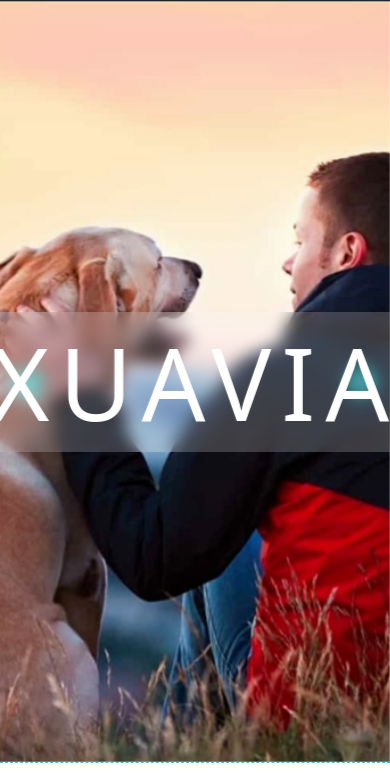
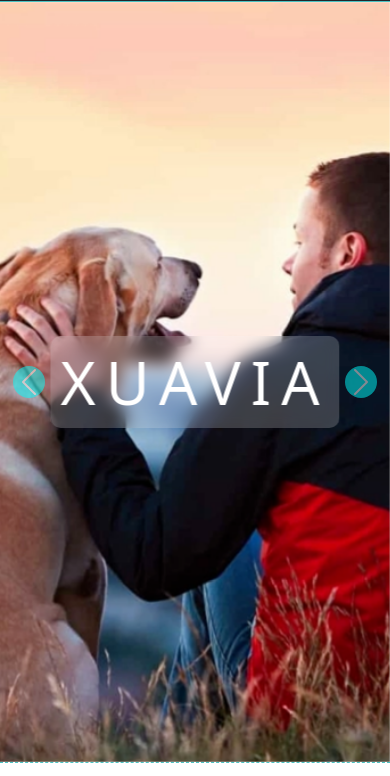
Before and after one commit to Alexis196/XuaviaProyectoPescar, a plain HTML site: page index.html in a window 390 px wide. Shown: the part 63-839 px from the top of the page. Drawn offline with nearby package versions, Linux system fonts and the light colour scheme; a script that the page names is missing.

Commit message:
title xuavia mobile

```diff
--- a/assets/style/style.css
+++ b/assets/style/style.css
@@ -256,6 +256,9 @@ footer{
     }
 }
 @media(max-width: 475px) {
+    .title-xuavia{
+        font-size: 60px;
+    }
     .tecnologias{
         width: 325px;
     }
```
